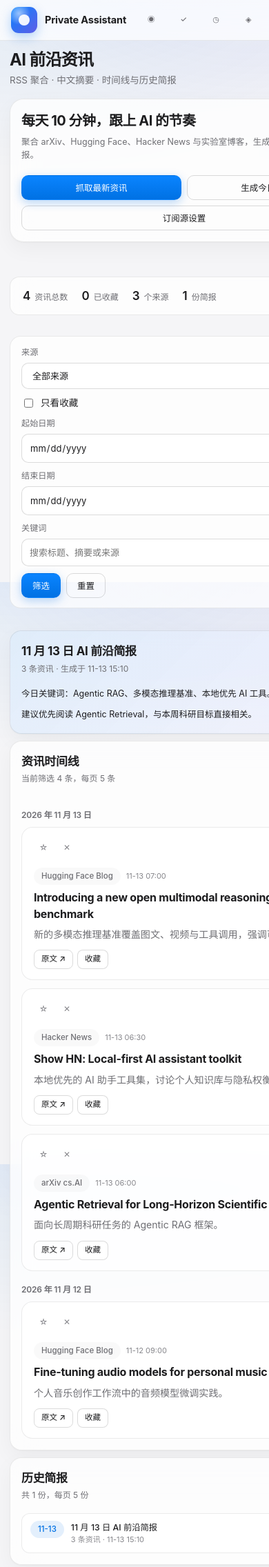
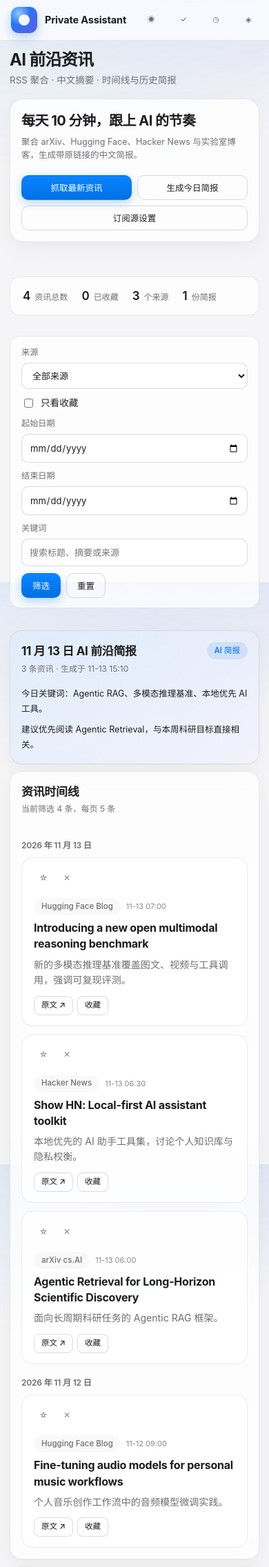
Before and after one commit to yyyysf/personal-assistant, a FastAPI app: page /news in a window 390 px wide; the page is wider, and only the part inside the window is pictured. Shown: the top 2272 px of that part at 69% size. Run offline with FastAPI, Linux system fonts and the light colour scheme; data comes from the database, SQL or seed files in the repository; data that the repository does not hold is empty.

Commit message:
fix: 修复移动端页面宽度超出屏幕
约束移动端侧边栏与网格轨道的最小宽度，并允许长链接在正文和资讯卡片内换行，避免页面被撑宽。

```diff
--- a/static/css/apple.css
+++ b/static/css/apple.css
@@ -546,7 +546,7 @@ img { max-width: 100%; }
   height: 3px;
   background: linear-gradient(90deg, #0a84ff, #5e5ce6, #af52de);
 }
-.prose { font-size: 13px; line-height: 1.75; color: var(--text); }
+.prose { font-size: 13px; line-height: 1.75; color: var(--text); overflow-wrap: anywhere; }
 .prose h3 { font-size: 14px; margin: 14px 0 6px; }
 .prose h4 { font-size: 13px; margin: 12px 0 5px; }
 .prose p { margin: 0 0 8px; color: var(--text); }
@@ -912,10 +912,11 @@ input[type="file"] { font-size: 12px; color: var(--muted); }
 }
 
 @media (max-width: 960px) {
-  .app-shell { grid-template-columns: 1fr; }
+  .app-shell { grid-template-columns: minmax(0, 1fr); }
   .sidebar {
     position: sticky;
     height: auto;
+    min-width: 0;
     flex-direction: row;
     align-items: center;
     gap: 14px;
--- a/static/css/components.css
+++ b/static/css/components.css
@@ -340,6 +340,8 @@
 }
 .news-card h4 { margin: 0; font-size: 1rem; line-height: 1.45; }
 .news-card .news-summary { margin: 0; color: var(--text-2); font-size: 0.88rem; line-height: 1.6; }
+.news-card h4,
+.news-card .news-summary { overflow-wrap: anywhere; }
 .news-card .news-actions { margin-top: 4px; }
 .digest-button {
   width: 100%; border: 1px solid var(--line); border-radius: 12px; padding: 10px 12px;
```
